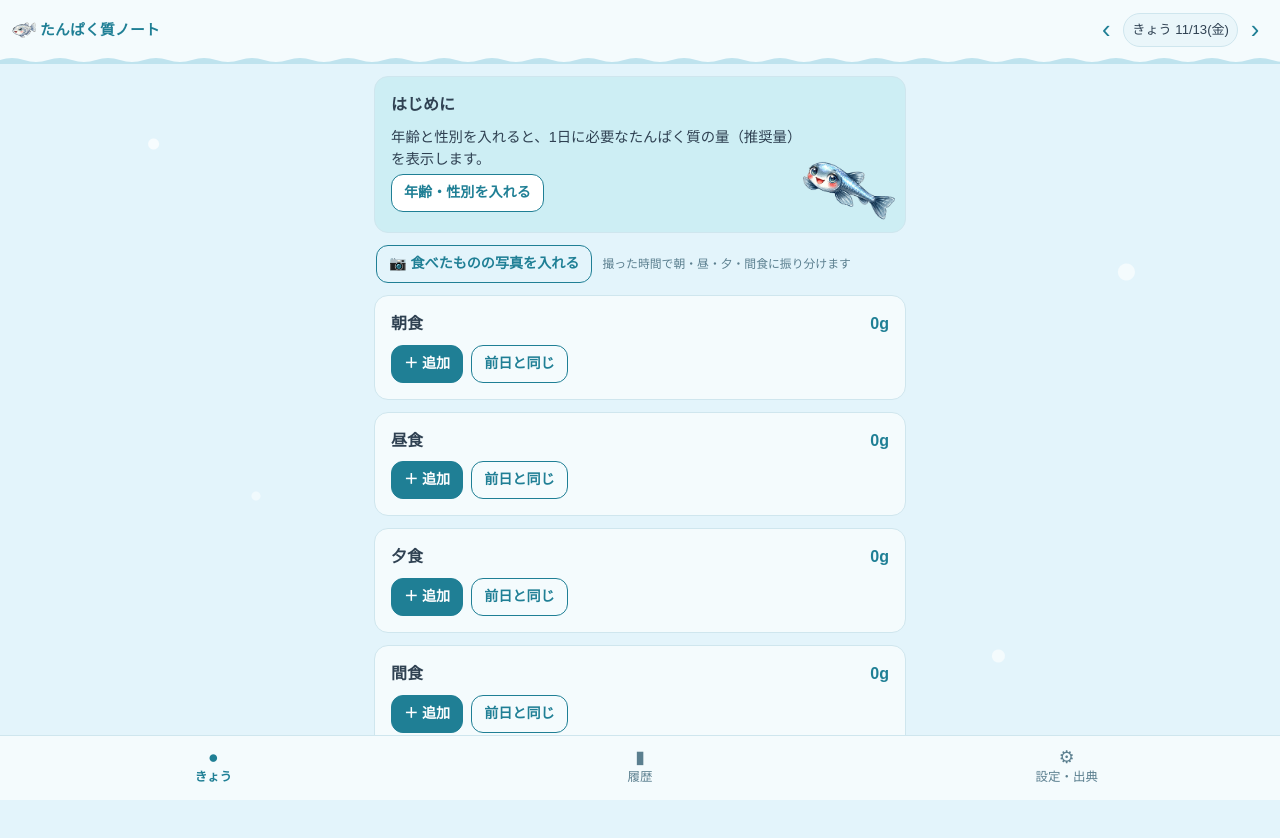
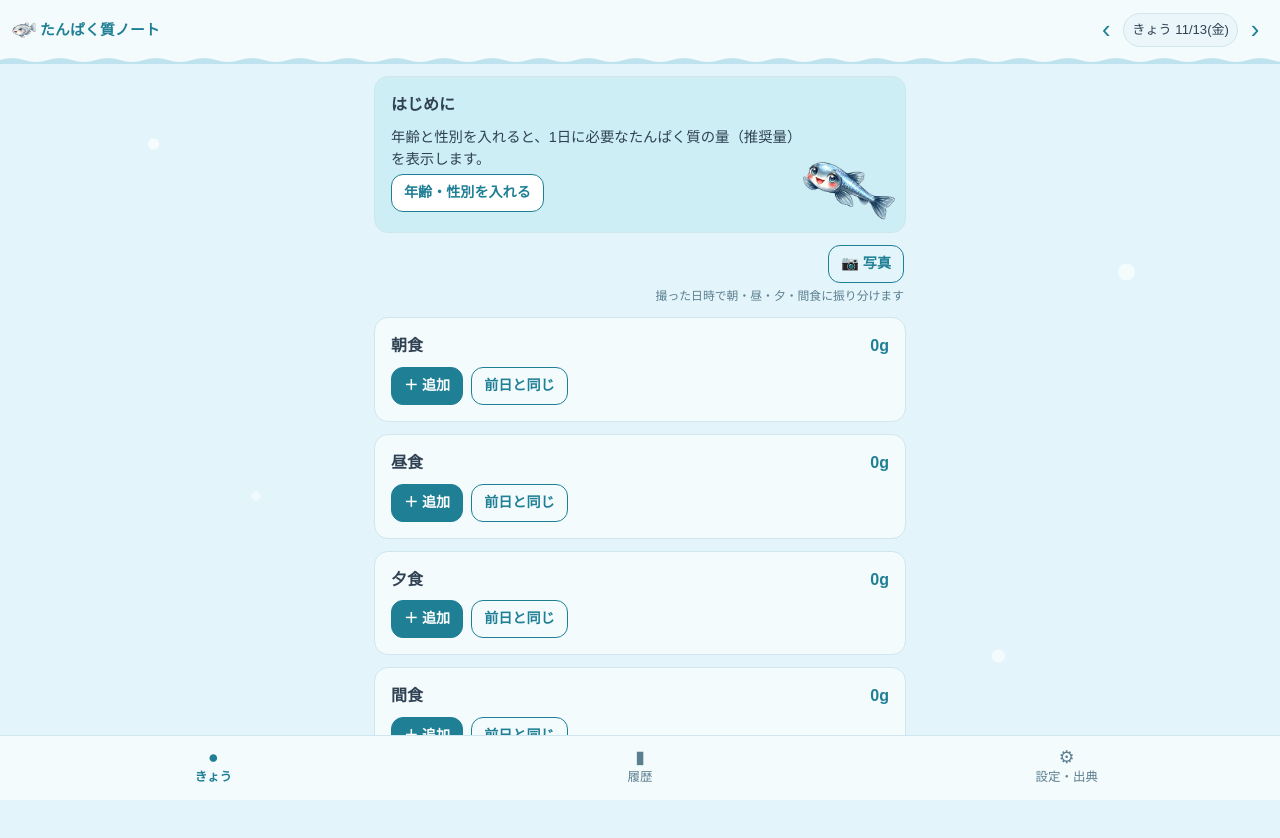
Before and after one commit to medasama/protein-note-medaka, a plain HTML site: page index.html in a window 1280 px wide. Drawn offline with Linux system fonts and the light colour scheme.

Commit message:
v1.4.3: 写真ボタンを「📷 写真」に短縮し右寄せ、注意書きを下に
Co-Authored-By: Claude Sonnet 5.5 <noreply@anthropic.com>

```diff
--- a/app.js
+++ b/app.js
@@ -496,8 +496,8 @@ function renderToday() {
 
   // 写真
   html += `<div class="photo-bar">
-    <button class="btn ghost small" id="photoAddBtn">📷 食べたものの写真を入れる</button>
-    <span class="tiny muted">撮った時間で朝・昼・夕・間食に振り分けます</span>
+    <button class="btn ghost small" id="photoAddBtn" aria-label="食べたものの写真を入れる">📷 写真</button>
+    <span class="tiny muted">撮った日時で朝・昼・夕・間食に振り分けます</span>
   </div>`;
 
   // 食事
--- a/style.css
+++ b/style.css
@@ -201,7 +201,7 @@ main{max-width:560px;margin:0 auto;padding:12px 14px}
 .stepper .cnt span{font-size:.85rem;color:var(--muted)}
 
 /* 写真 */
-.photo-bar{display:flex;align-items:center;gap:10px;flex-wrap:wrap;margin:0 2px 12px}
+.photo-bar{display:flex;flex-direction:column;align-items:flex-end;gap:4px;margin:0 2px 12px;text-align:right}
 .pstrip{display:flex;gap:6px;overflow-x:auto;margin:0 0 4px}
 .pstrip:empty{display:none}
 .pthumb{position:relative;flex:none;border:none;padding:0;background:var(--track);border-radius:8px;overflow:hidden}
--- a/sw.js
+++ b/sw.js
@@ -1,6 +1,6 @@
 // たんぱく質ノート service worker
 // ファイルを更新したら VERSION を上げる（古いキャッシュが消えて新しい版が配られる）
-const VERSION = 'pnm-v1.4.2';
+const VERSION = 'pnm-v1.4.3';
 const ASSETS = [
   './', 'index.html', 'style.css', 'app.js', 'photos.js', 'foods.json', 'manifest.webmanifest',
   'icons/icon-192.png', 'icons/icon-512.png', 'icons/apple-touch-icon.png', 'icons/icon-maskable-512.png',
```
